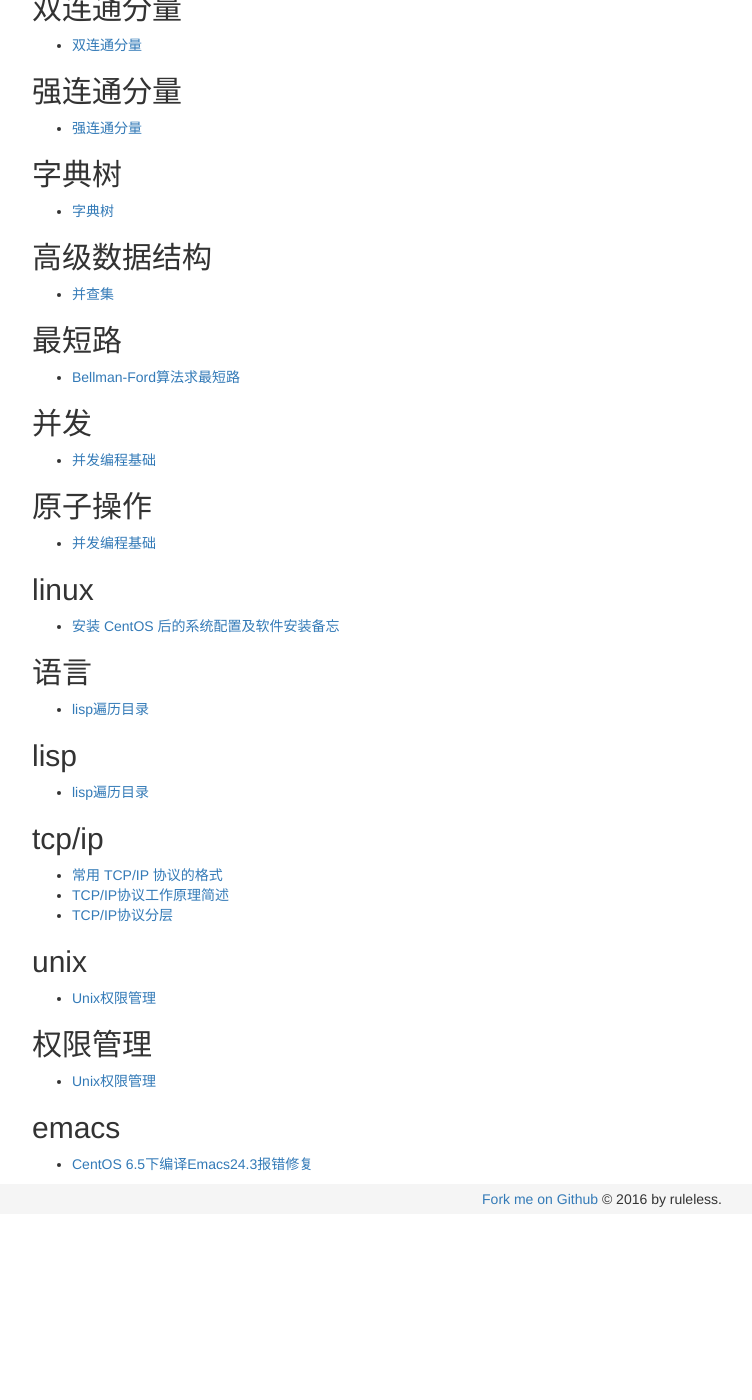
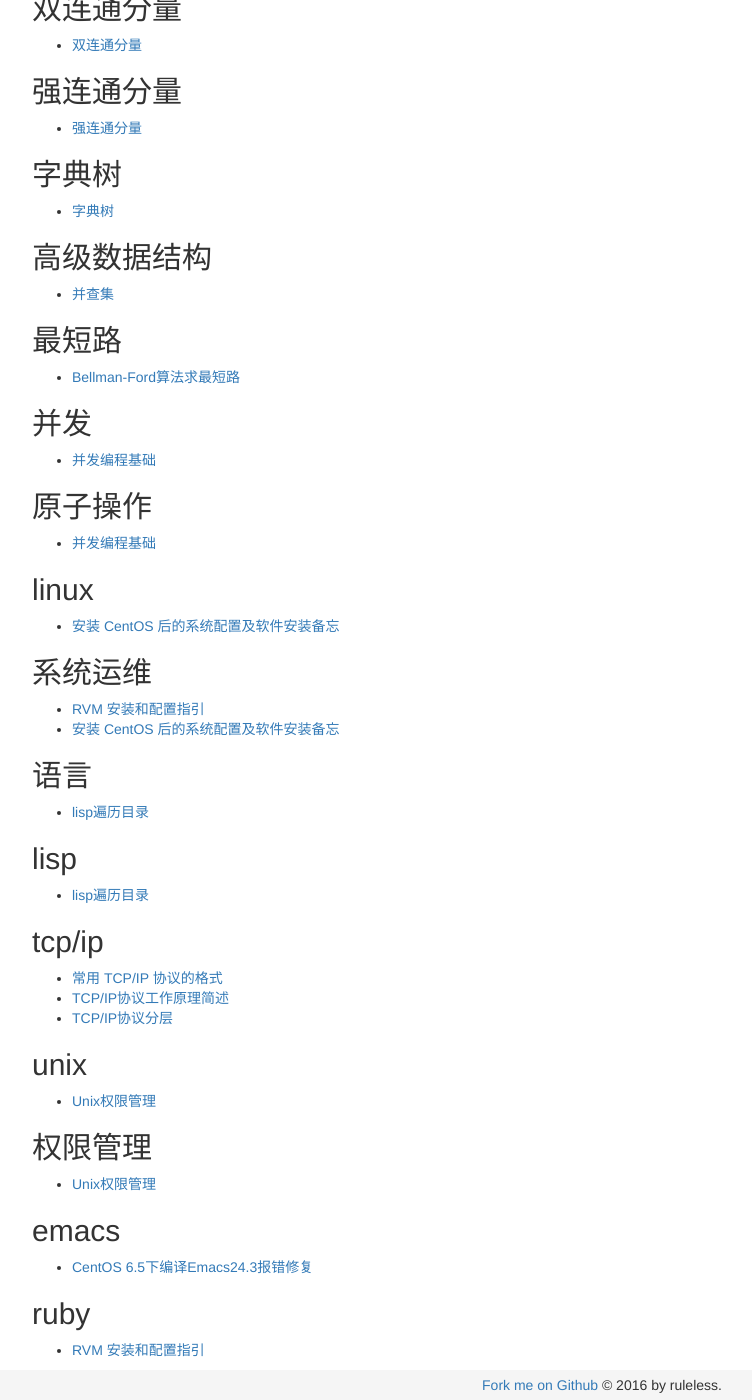
Before and after one commit to ruleless/ruleless.github.io, a Jekyll site: the page built from tags.html, in a window 1280 px wide and 1400 px high, scrolled down 1149 px. Shown: the whole window, without its empty margins (38-790 px from the left). Built offline with Jekyll 4.4.1, drawn with Linux system fonts in a browser that asks for light colours; before the commit the page ends 2363 px from its top, so only the background shows below that; some of the changed lines change nothing that is shown.

Commit message:
intall rvm guide

```diff
--- a/_posts/2016-04-10-linux-config.md
+++ b/_posts/2016-04-10-linux-config.md
@@ -3,7 +3,7 @@
 title: "安装 CentOS 后的系统配置及软件安装备忘"
 description: ""
 category: linux
-tags: [linux]
+tags: [linux, 系统运维]
 ---
 {% include JB/setup %}
 
--- /dev/null
+++ b/_posts/2016-04-25-ruby-install-rvm.md
@@ -0,0 +1,140 @@
+---
+layout: post
+title: "RVM 安装和配置指引"
+description: ""
+category: ruby
+tags: [ruby, 系统运维]
+---
+{% include JB/setup %}
+
+## RVM 的安装脚本
+
+可通过以下脚本安装 rvm
+
+    gpg --keyserver hkp://keys.gnupg.net --recv-keys 409B6B1796C275462A1703113804BB82D39DC0E3
+	curl -sSL https://get.rvm.io | bash -s stable
+	source ~/.bashrc
+	source ~/.bash_profile
+
+修改 RVM 的 Ruby 安装源到国内的淘宝镜像服务器，这样能提高安装速度
+
+    sed -i -E 's!https?://cache.ruby-lang.org/pub/ruby!https://ruby.taobao.org/mirrors/ruby!' $rvm_path/config/db
+
+## Ruby 的安装与切换
+
+列出已知的 Ruby 版本
+
+    rvm list known
+
+安装一个 Ruby 版本
+
+    rvm install 2.2.0
+
+切换 Ruby 版本
+
+    rvm use 2.2.0
+
+如果想设置为默认版本，这样一来以后新打开的控制台默认的 Ruby 就是这个版本
+
+    rvm use 2.2.0 --default
+
+查询已经安装的ruby
+
+    rvm list
+
+卸载一个已安装版本
+
+    rvm remove 1.8.7
+
+## 镜像地址修改
+
+将 RubyGems 的镜像地址更改至淘宝网
+
+    $ gem sources --add https://ruby.taobao.org/ --remove https://rubygems.org/
+	$ gem sources -l
+	*** CURRENT SOURCES ***
+
+	https://ruby.taobao.org # 请确保只有 ruby.taobao.org
+
+更改 Bundler 的镜像
+
+    bundle config mirror.https://rubygems.org https://ruby.taobao.org
+
+## gemset 的使用
+
+RVM 不仅可以提供一个多 Ruby 版本共存的环境，还可以根据项目管理不同的 gemset.
+
+gemset 可以理解为是一个独立的虚拟 Gem 环境，每一个 gemset 都是相互独立的。
+
+比如你有两个项目，一个是 Rails 2.3 一个是 Rails3.0 gemset 可以帮你便捷的建立两套 Gem 开发环境，并且方便的切换。
+
+gemset 是附加在 Ruby 语言版本下面的，例如你用了 1.9.2, 建立了一个叫 rails3 的 gemset,当切换到 1.8.7 的时候，rails3 这个 gemset 并不存在。
+
+### 建立 gemset
+
+    rvm use 1.8.7
+	rvm gemset create rails23
+
+然后可以设定已建立的 gemset 做为当前环境
+
+### use 可以用来切换语言或者 gemset
+
+前提是他们已经被安装(或者建立)。并可以在 list 命令中看到。
+
+    rvm use 1.8.7
+	rvm use 1.8.7@rails23
+
+然后所有安装的 Gem 都是安装在这个 gemset 之下。
+
+### 列出当前 Ruby 的 gemset
+
+    rvm gemset list
+
+### 清空 gemset 中的 Gem
+
+如果你想清空一个 gemset 的所有 Gem, 想重新安装所有 Gem，可以这样
+
+    rvm gemset empty 1.8.7@rails23
+
+### 删除一个 gemset
+
+    rvm gemset delete rails23
+
+### 项目自动加载 gemset
+
+RVM 还可以自动加载 gemset。
+
+例如我们有一个 Rails 3.1.3 项目，需要 1.9.3 版本 Ruby，整个流程可以这样：
+
+    rvm install 1.9.3
+	rvm use 1.9.3
+	rvm gemset create rails313
+	rvm use 1.9.3@rails313
+
+下面进入到项目目录，建立一个 .rvmrc 文件。
+
+在这个文件里可以很简单的加一个命令：
+
+    rvm use 1.9.3@rails313
+
+然后无论你当前 Ruby 设置是什么，cd 到这个项目的时候，RVM 会帮你加载 Ruby 1.9.3 和 rails313 gemset.
+
+## 使用 RVM 快速部署 Nginx + Passenger
+
+首先安装 Passenger
+
+    gem install passenger
+
+然后使用 passenger-install-nginx-module 来安装 Nginx 和部署。
+
+因为这一步需要 root 权限（因为要编译 Nginx）可以用 rvmsudo。
+
+    rvmsudo passenger-install-nginx-module
+
+然后会让你选择是下载 Nginx 源码自动编译安装，还是自己选择 Nginx 源码位置。
+
+选择 Nginx 手动安装的可以添加别的编译参数，方便自定义编译 Nginx。
+
+然后一路下载安装。默认的安装位置为 /opt/nginx.
+
+然后看看 nginx.conf，都给你配置好了，只需要加上 root 位置（yourapp/public）就可以了。
```
